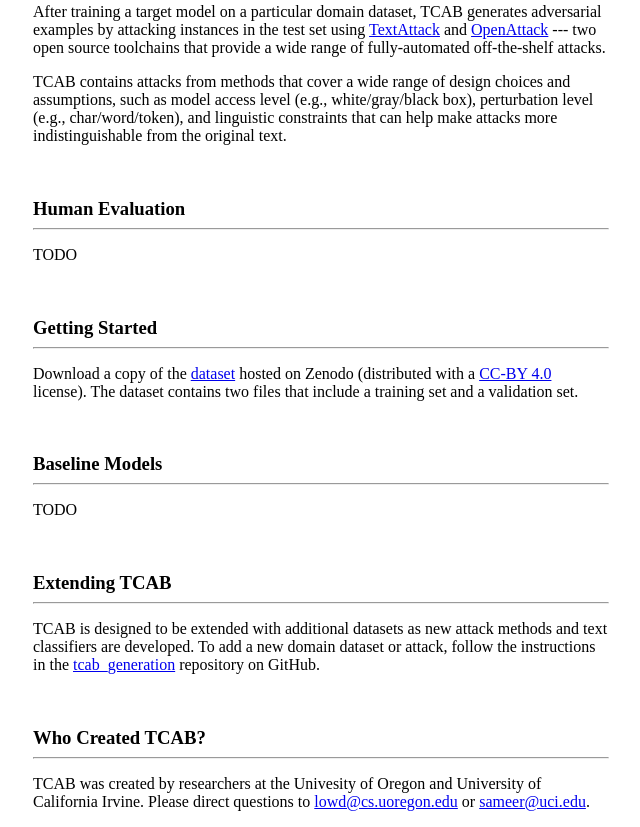
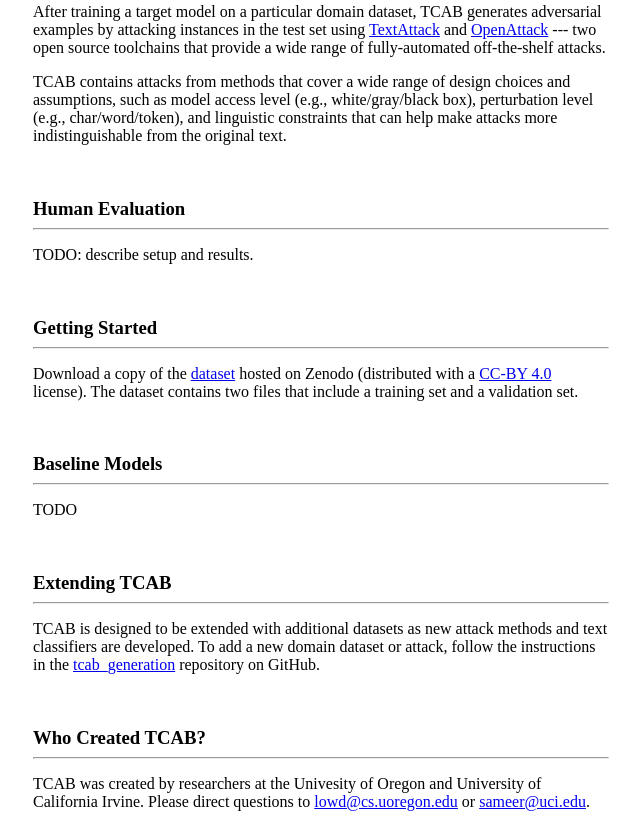
Before and after one commit to REACT-NLP/tcab, a plain HTML site: page index.html in a window 1280 px wide. Shown: the part 834-1661 px from the top of the page, without its empty margins (319-959 px from the left). Drawn offline with Linux system fonts and the light colour scheme.

Commit message:
updating TODOs

```diff
--- a/index.html
+++ b/index.html
@@ -49,7 +49,7 @@
         <br>
         <h3 class='subsectionHeader'>Human Evaluation</h3><hr>
         <p>
-            TODO
+            TODO: describe setup and results.
         </p>
         <br>
         <h3 class='subsectionHeader'>Getting Started</h3><hr>
```
